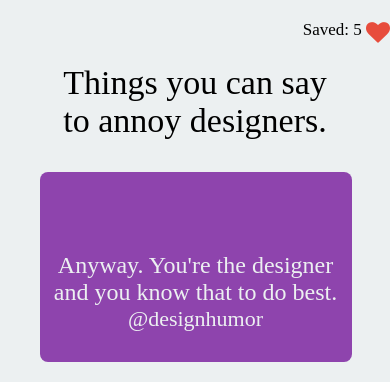
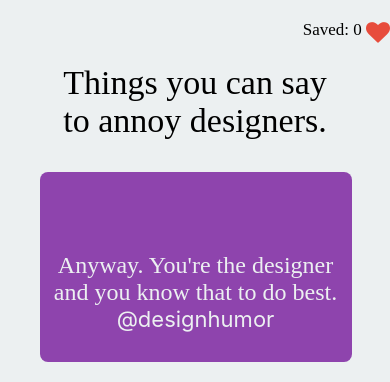
Before and after one commit to abrigoni/JokesApp, a React Native app: screen /Home in a window 390 px wide. Shown: the top 382 px of the page. Built offline with nearby package versions, Linux system fonts and the light colour scheme.

Commit message:
context working with add/remove/read for saved jokes

```diff
--- a/src/App.tsx
+++ b/src/App.tsx
@@ -3,14 +3,12 @@ import { NavigationContainer } from '@react-navigation/native';
 import { createNativeStackNavigator } from '@react-navigation/native-stack';
 import Home, { HOME_ROUTE } from './screens/Home';
 import SavedJokes, { SAVED_JOKES_ROUTE } from './screens/SavedJokes';
-import Icon from 'react-native-vector-icons/FontAwesome';
 import { Colors } from './utils/colors';
-import { OpenSansText } from './components/Typography';
-import { Pressable } from 'react-native';
+import AppContextProvider from './context/AppContext';
 
 const Stack = createNativeStackNavigator();
 
-const App = () => {
+const Main = () => {
   return (
     <NavigationContainer>
       <Stack.Navigator
@@ -22,16 +20,10 @@ const App = () => {
         <Stack.Screen
           name={HOME_ROUTE}
           component={Home}
-          options={({navigation}) => ({
+          options={{
             title: '',
-            headerRight: () => (
-              <Pressable style={{flexDirection: 'row'}} onPress={() => navigation.navigate(SAVED_JOKES_ROUTE)}>
-                <OpenSansText size="Body" variant="Bold">Saved: 5 </OpenSansText>
-                <Icon name="heart" color="#e74c3c" size={24} />
-              </Pressable>
-            ),
             headerShadowVisible: false,
-          })}
+          }}
         />
         <Stack.Screen
           name={SAVED_JOKES_ROUTE}
@@ -42,6 +34,14 @@ const App = () => {
         />
       </Stack.Navigator>
     </NavigationContainer>
+  )
+}
+
+const App = () => {
+  return (
+    <AppContextProvider>
+      <Main />
+    </AppContextProvider>
   );
 };
 
--- a/src/components/Button/Button.tsx
+++ b/src/components/Button/Button.tsx
@@ -1,10 +1,6 @@
 import React, { FC } from 'react'
-import { Pressable, Text, StyleSheet } from 'react-native';
+import { Pressable, Text, StyleSheet, ButtonProps } from 'react-native';
 import { Colors } from '../../utils/colors';
-
-type Props = {
-  title: string;
-};
 
 const styles = StyleSheet.create({
   button: {
@@ -22,10 +18,10 @@ const styles = StyleSheet.create({
   },
 });
 
-const Button: FC<Props> = ({title}) => {
+const Button: FC<ButtonProps> = (props) => {
   return (
-    <Pressable style={styles.button}>
-      <Text style={styles.text}>{title}</Text>
+    <Pressable style={styles.button} {...props}>
+      <Text style={styles.text}>{props.title}</Text>
     </Pressable>
   )
 }
--- a/src/components/Carousel/Carousel.tsx
+++ b/src/components/Carousel/Carousel.tsx
@@ -1,5 +1,5 @@
 import React, { FC } from 'react'
-import { View, StyleSheet, Animated, } from 'react-native';
+import { View, StyleSheet, Animated, Dimensions } from 'react-native';
 import Indicator from './Indicator';
 
 const styles = StyleSheet.create({
@@ -10,9 +10,12 @@ const styles = StyleSheet.create({
 interface Props {
   items: any[];
   renderItem: any;
+  updateIndex?: (number: number) => void;
 }
 
-const Carousel: FC<Props> = ({items, renderItem}) => {
+const { width } = Dimensions.get('window');
+
+const Carousel: FC<Props> = ({items, renderItem, updateIndex}) => {
   const scrollX = React.useRef(new Animated.Value(0)).current;
   return (
     <View style={styles.carouselContainer}>
@@ -26,6 +29,12 @@ const Carousel: FC<Props> = ({items, renderItem}) => {
             [{nativeEvent: {contentOffset: { x: scrollX }}}],
             {useNativeDriver: false},
           )}
+          onMomentumScrollEnd={(event) => {
+            if (!!updateIndex) {
+              let index = Math.ceil(event.nativeEvent.contentOffset.x / width);
+              updateIndex(index);
+            }
+          }}
           pagingEnabled
           keyExtractor={(_, index) => index.toString()}
         />
--- a/src/components/JokeCard/JokeCard.tsx
+++ b/src/components/JokeCard/JokeCard.tsx
@@ -1,5 +1,5 @@
 import React, { FC } from 'react'
-import { Animated, StyleSheet, Text, StyleProp, ViewStyle, Dimensions, View } from 'react-native';
+import { Animated, StyleSheet, Text, StyleProp, ViewStyle, Dimensions, View, Platform } from 'react-native';
 import { Colors } from '../../utils/colors';
 
 const { width } = Dimensions.get('window');
@@ -24,7 +24,10 @@ const styles = StyleSheet.create({
   },
   author: {
     fontSize: 22,
-    fontFamily: 'IndieFlower',
+    fontFamily: Platform.select({
+      ios: 'IndieFlower',
+      android: 'IndieFlower-Regular'
+    }),
     color: Colors.white,
   },
   bottom: {
--- /dev/null
+++ b/src/context/AppContext.tsx
@@ -0,0 +1,38 @@
+import React, { createContext, FC, useState } from "react";
+import { Joke } from "../types/Joke";
+
+interface ContextProps {
+  savedJokes: Joke[];
+  saveJoke: (joke: Joke) => void;
+  removeJoke: (id: string) => void;
+}
+
+export const AppContext = createContext<ContextProps>({
+  savedJokes: [],
+  saveJoke: (joke: Joke) => {},
+  removeJoke: (id: string) => {},
+});
+
+const AppContextProvider: FC = ({children}) => {
+  const [savedJokes, setSavedJokes] = useState<Joke[]>([]);
+
+  const saveJoke = (joke: Joke) => {
+    setSavedJokes((jokes: Joke[]) => [...jokes, joke]);
+  };
+
+  const removeJoke = (id: string) => {
+    setSavedJokes((jokes: Joke[]) => jokes.filter((joke: Joke) => joke.id !== id));
+  };
+
+  return (
+    <AppContext.Provider value={{
+      savedJokes,
+      removeJoke,
+      saveJoke
+    }}>
+      {children}
+    </AppContext.Provider>
+  )
+};
+
+export default AppContextProvider
--- a/src/screens/Home.tsx
+++ b/src/screens/Home.tsx
@@ -1,26 +1,43 @@
-import React from 'react'
+import React, { FC, useContext, useLayoutEffect, useState } from 'react'
 import {
   SafeAreaView,
   StyleSheet,
   Text,
   View,
   Dimensions,
+  Pressable,
 } from 'react-native';
 import { Colors } from '../utils/colors';
 import JokeCard from '../components/JokeCard';
 import Button from '../components/Button';
 import Carousel from '../components/Carousel';
+import { AppContext } from '../context/AppContext';
+import { OpenSansText } from '../components/Typography';
+import { SAVED_JOKES_ROUTE } from './SavedJokes';
+import Icon from 'react-native-vector-icons/FontAwesome';
+import { Joke } from '../types/Joke';
 
 
 const { width } = Dimensions.get('window');
 
-const DUMMY_JOKES = [
-  "Anyway. You're the designer and you know that to do best.",
-  "Mmmh. Do you think it will be easy to read? Let's make it bigger 😂",
-  "There's something that doesn't work. But I'm not sure what.",
-  "Anyway. You're the designer and you know that to do best."
-]
-
+const DUMMY_JOKES: Joke[] = [
+  {
+    id: "j1",
+    joke: "Anyway. You're the designer and you know that to do best.",
+  },
+    {
+    id: "j2",
+    joke: "Mmmh. Do you think it will be easy to read? Let's make it bigger 😂",
+  },
+    {
+    id: "j3",
+    joke: "There's something that doesn't work. But I'm not sure what.",
+  },
+    {
+    id: "j4",
+    joke: "Anyway. You're the designer and you know that to do best.",
+  },
+];
 
 const styles = StyleSheet.create({
   screen: {
@@ -51,17 +68,42 @@ const JOKE_CARD_COLORS: string[] = [
 ];
 
 
-const renderJokeItem = (scrollX: any, {item}: any) => {
+const renderJokeItem = (scrollX: any, {item}: {item: Joke}) => {
   const backgroundColor = scrollX.interpolate({
     inputRange: JOKE_CARD_COLORS.map((_, i) => i * width),
     outputRange: JOKE_CARD_COLORS.map((bg) => bg),
   });
-  return <JokeCard content={item} backgroundColor={backgroundColor}/>;
+  return <JokeCard content={item.joke} backgroundColor={backgroundColor}/>;
 };
 
 export const HOME_ROUTE = 'Home';
 
-const Home = () => {
+interface Props {
+  navigation: any;
+};
+
+const Home: FC<Props> = ({navigation}) => {
+  const {saveJoke, savedJokes} = useContext(AppContext);
+  const [currentIndex, setCurrentIndex] = useState(0);
+
+  useLayoutEffect(() => {
+    navigation.setOptions({
+      headerRight: () => (
+        <Pressable style={{flexDirection: 'row'}} onPress={() => navigation.navigate(SAVED_JOKES_ROUTE)}>
+          <OpenSansText size="Body" variant="Bold">Saved: {savedJokes.length} </OpenSansText>
+          <Icon name="heart" color="#e74c3c" size={24} />
+        </Pressable>
+      ),
+    });
+  }, [navigation, savedJokes]);
+
+  const handleChangeIndex = (index: number) => {
+    setCurrentIndex(index);
+  };
+
+  const handleSave = () => {
+    saveJoke(DUMMY_JOKES[currentIndex]);
+  };
   return (
     <SafeAreaView style={styles.screen}>
       <View style={styles.screenContent}>
@@ -70,9 +112,9 @@ const Home = () => {
           <Text style={styles.title}>to annoy designers.</Text>
         </View>
         <View style={styles.cardContainer}>
-          <Carousel items={DUMMY_JOKES} renderItem={renderJokeItem} />
+          <Carousel items={DUMMY_JOKES} renderItem={renderJokeItem} updateIndex={handleChangeIndex} />
         </View>
-        <Button title="Save" />
+        <Button title="Save" onPress={handleSave} />
       </View>
     </SafeAreaView>
   )
--- a/src/screens/SavedJokes.tsx
+++ b/src/screens/SavedJokes.tsx
@@ -1,31 +1,14 @@
-import React from 'react'
+import React, { FC, useContext, useLayoutEffect } from 'react'
 import { Text, View, StyleSheet, Dimensions, FlatList } from 'react-native'
 import IconButton from '../components/IconButton';
 import JokeCard from '../components/JokeCard';
+import { OpenSansText } from '../components/Typography';
+import { AppContext } from '../context/AppContext';
 import { Colors } from '../utils/colors';
 
 export const SAVED_JOKES_ROUTE = "SavedJokes";
 
 const { width, height } = Dimensions.get('window');
-
-const DUMMY_JOKES = [
-  "Anyway. You're the designer and you know that to do best.",
-  "Mmmh. Do you think it will be easy to read? Let's make it bigger 😂",
-  "There's something that doesn't work. But I'm not sure what.",
-  "Anyway. You're the designer and you know that to do best.",
-  "Anyway. You're the designer and you know that to do best.",
-  "Mmmh. Do you think it will be easy to read? Let's make it bigger 😂",
-  "There's something that doesn't work. But I'm not sure what.",
-  "Anyway. You're the designer and you know that to do best.",
-  "Anyway. You're the designer and you know that to do best.",
-  "Mmmh. Do you think it will be easy to read? Let's make it bigger 😂",
-  "There's something that doesn't work. But I'm not sure what.",
-  "Anyway. You're the designer and you know that to do best.",
-  "Anyway. You're the designer and you know that to do best.",
-  "Mmmh. Do you think it will be easy to read? Let's make it bigger 😂",
-  "There's something that doesn't work. But I'm not sure what.",
-  "Anyway. You're the designer and you know that to do best.",
-]
 
 const styles = StyleSheet.create({
   screen: {
@@ -45,21 +28,35 @@ const styles = StyleSheet.create({
   },
 });
 
+interface Props {
+  navigation: any; // todo
+}
 
-const SavedJokes = () => {
+const SavedJokes: FC<Props> = ({navigation}) => {
+  const { savedJokes, removeJoke } = useContext(AppContext);
+  useLayoutEffect(() => {
+    navigation.setOptions({
+      headerRight: () => <OpenSansText size="Body" variant="Bold">{savedJokes.length}</OpenSansText>,
+    });
+  }, [navigation, savedJokes]);
+
+  const handleDelete = (id: string) => {
+    removeJoke(id);
+  };
+
   return (
     <View style={styles.screen}>
       <FlatList
-        data={DUMMY_JOKES}
+        data={savedJokes}
         numColumns={2}
         renderItem={({ item }) => (
             <JokeCard
-              content={item}
+              content={item.joke}
               backgroundColor={Colors.orange}
               style={styles.card}
               titleStyle={styles.title}
               authorStyle={styles.author}
-              BottomIcon={<IconButton iconProps={{name: 'trash', size: 20,}} onPress={() => {}} />}
+              BottomIcon={<IconButton iconProps={{name: 'trash', size: 20,}} onPress={handleDelete.bind(this, item.id)} />}
             />
           )
         }
--- /dev/null
+++ b/src/types/Joke.ts
@@ -0,0 +1,5 @@
+export type Joke = {
+  id: string;
+  joke: string;
+  permalink?: string;
+};
```
